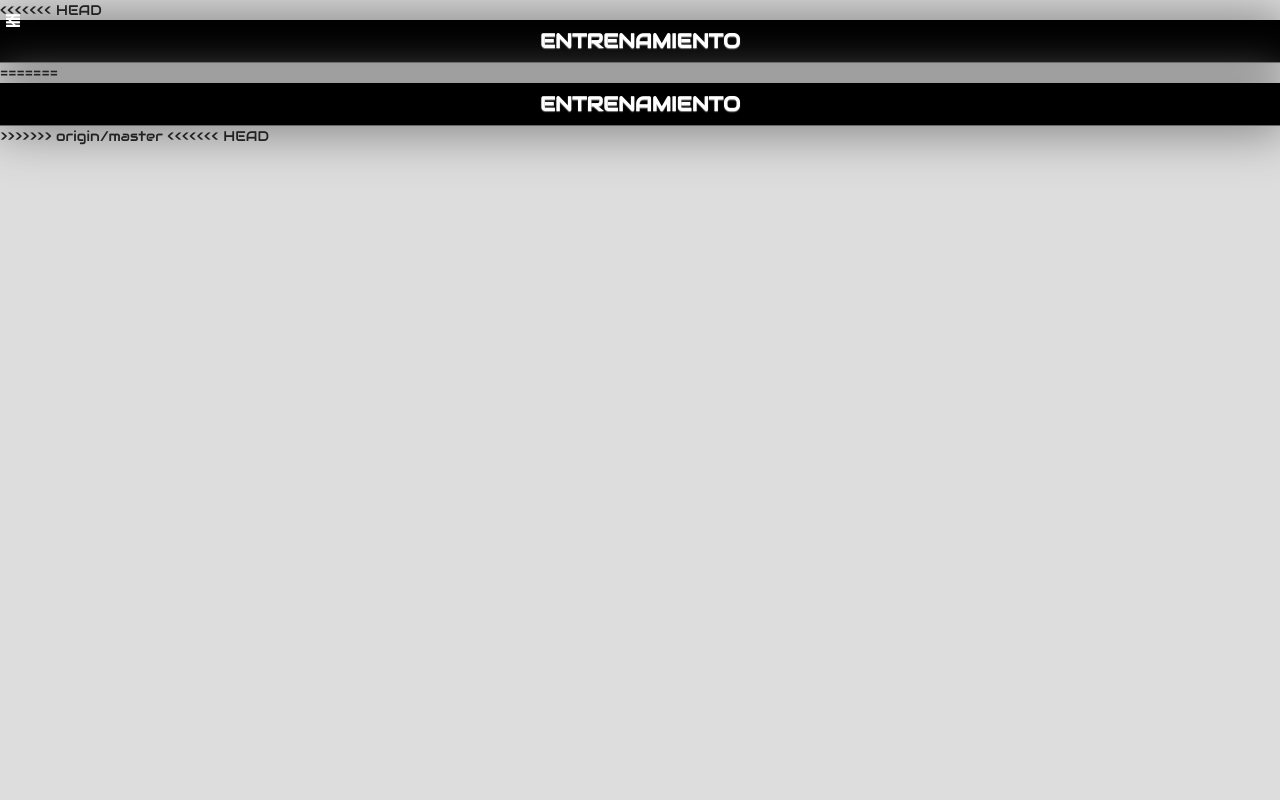
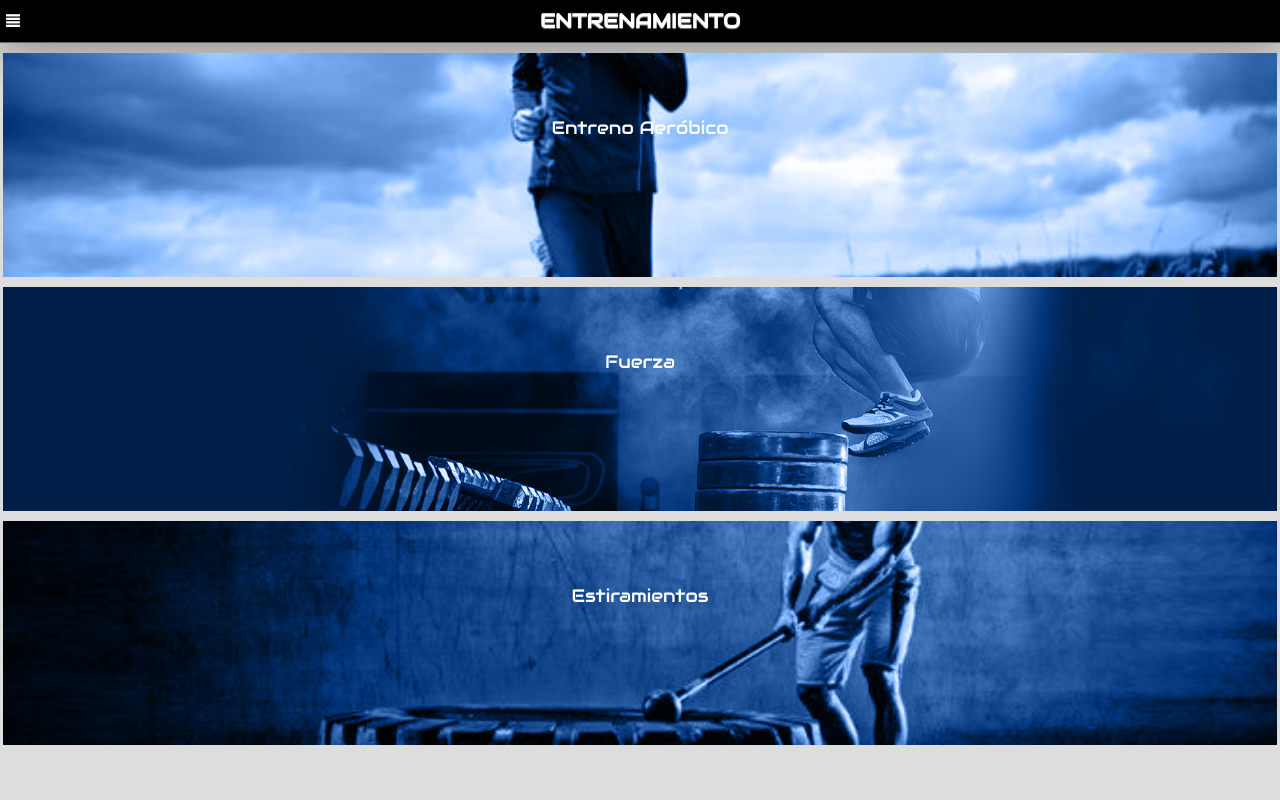
Before and after one commit to hiit-app/app, a PHP site: page / in a window 1280 px wide. Run offline with PHP 8.4, Linux system fonts and the light colour scheme; some libraries are stand-ins or nearby versions; some web fonts are replaced.

Commit message:
Update index.php

```diff
--- a/index.php
+++ b/index.php
@@ -2,7 +2,6 @@
 <html lang="en" style="height:100%">
 <?php include("header.php"); ?>
 <link rel="manifest" href="manifest.json">
-<<<<<<< HEAD
 
 <script src="storage.js">
 
@@ -60,30 +59,11 @@
 
 init_start();*/
 </script>
-=======
-<script src="sw_app.js"></script>
-<body style="height:100%" >
-	<div id="header">
-<div id="volver" class="leftButton" onclick="toggleMenu()"><span class="glyphicon glyphicon-menu-left" aria-hidden="true"></span></div>
-
-	    <h1><a href="javascript:void()">ENTRENAMIENTO</a></h1>
-    </div>
-
-<style>
-
-</style>
->>>>>>> origin/master
 
 <div id="menutorsopierna1" class="navegacion" style="display:none; text-align:center;height:35px"><nav>blabla</nav></div>
 
-<<<<<<< HEAD
 <div id="menutorsopierna" style="display:none; width:100%; ">
 
-=======
-<div id="menutorsopierna1" class="navegacion" style="display:none; text-align:center;height:35px"><nav>blabla</nav></div>
-
-<div id="menutorsopierna" style="display:none; width:100%; ">
->>>>>>> origin/master
 <style>
 
 
@@ -103,7 +83,6 @@ init_start();*/
 
 <div id="afd" style="height:100%; padding:0px">
      <div class="blend"><h4 style="cursor: pointer;" id="blend">Entreno Aeróbico</h4></div>
-<<<<<<< HEAD
      <div class="blend1"><h4 style="cursor: pointer;" id="blend1" class="inicio" style="display:block">Fuerza</h4></div>
      <div class="blend2"><h4 style="cursor: pointer;" id="blend2">Estiramientos</h4></div>
   </div>
@@ -116,18 +95,6 @@ init_start();*/
 
 <li><a href="about.html" class="escala_esfuerzo" >Press Banca</a></li>
 
-=======
-     <div class="blend1"><h4 style="cursor: pointer;" id="blend1">Fuerza</h4></div>
-     <div class="blend2"><h4 style="cursor: pointer;" id="blend2">Estiramientos</h4></div>
-  </div>
-
- <?php include("percepcion.php"); ?>
-    <!-- ACA UBICO MENU QUE DICE LOS EJERCICIOS A HACER -->
-<div id="menu_a">
-<div>
-<ul>
-<li><a href="about.html" class="escala_esfuerzo" >Press Banca</a></li>
->>>>>>> origin/master
 <li><a href="blog.html" class="escala_esfuerzo" >Jalones Nuca</a></li>
 <li><a href="contact.html" class="escala_esfuerzo" >Dominadas</a></li>
 </ul>
@@ -175,11 +142,8 @@ dispuestos los ejercicios como pressbanca, dominadas, etc... */
 
 $(".escala_esfuerzo").click(function(){
 	event.preventDefault();
-<<<<<<< HEAD
 
 
-=======
->>>>>>> origin/master
 $("#menutorsopierna1").css("display", "block")
 $("#menutorsopierna1").text("Series de Activación")
 $("#menutorsopierna").css("display", "none")
@@ -200,7 +164,6 @@ $("#rm").text("3RM");  // aca se pone el texto del rm
 
 
 
-<<<<<<< HEAD
 
 
 
@@ -295,92 +258,10 @@ $("#menutorsopierna").css("display", "block");
 $("#volver_menu").css("display", "none");
 $("#volver1").css("display", "block");
 
-=======
->>>>>>> origin/master
 
 
 
 
-<<<<<<< HEAD
-=======
-
-	$(document).ready(function(){
-
-
-		$("#blend1").click(function(){
-$("#volver").attr("id", "volver_menu");
-
-
-
-
-var clase= $(this).attr('id');
-$("#afd").css("display", "none");
-$("#menutorsopierna").css("display", "block")
-/*Aca se agrega codigo que tiene que ver con eleccion en menu principal,
-se elige fuerza hasta ahora febrero 2017, y se cambian menus... */
-
-$("#menu_a").css("display", "block");
-//$(".navegacion").css("display", "none")
-		})
-
-$("#pierna").click(function(){
-	$("#menu_a").css("display", "none");
-	$("#menu_b").css("display", "block");
-	$(this).css("opacity","1");
-	$("#torso").css("opacity", 0.5);
-})
-
-$("#torso").click(function(){
-	$("#menu_b").css("display", "none");
-	$("#menu_a").css("display", "block");
-	$(this).css("opacity","1");
-	$("#pierna").css("opacity", 0.5);
-})
-
-	})
-
-
-
-	function toggleMenu(){
-
-//alert($("#menutorsopierna1").text())
-if($("#menutorsopierna1").text() == "Series de Entreno"){
-/*Abajo se ubica código que limpia los input de kgs, el nav, ..*/
-
-
-
-
-
-
-
-
-
-
-	alert("No Salgas Cuando se está haciendo el entreno!");
-
-
-/*Arriba se ubica código que limpia los input de kgs, el nav, ..*/
-
-}else if($("#agregar_escala").css("display")=="block"){
-
-$("#menutorsopierna").css("display", "block");
-    $("#menutorsopierna1").css("display", "none");
-
-	$(".Menu_ejercicio_seleccionado_parte_de_arriba").css("display", "none");
-    $("#menu_a").css("display", "block");
-	$("#agregar_escala").css("display", "none");
-
-}else{
-
-
-	$("#menu_a").css("display", "none");
-	$("#menu_b").css("display", "none");
-	$("#menutorsopierna").css("display", "none");
-	$("#afd").css("display", "block");
-
-
-
->>>>>>> origin/master
 }
 
 
@@ -402,8 +283,4 @@ if(document.getElementById("series_activacion") && !($("#menutorsopierna1").text
 
 
 
-<<<<<<< HEAD
 </html>
-=======
-</html>
->>>>>>> origin/master
```
